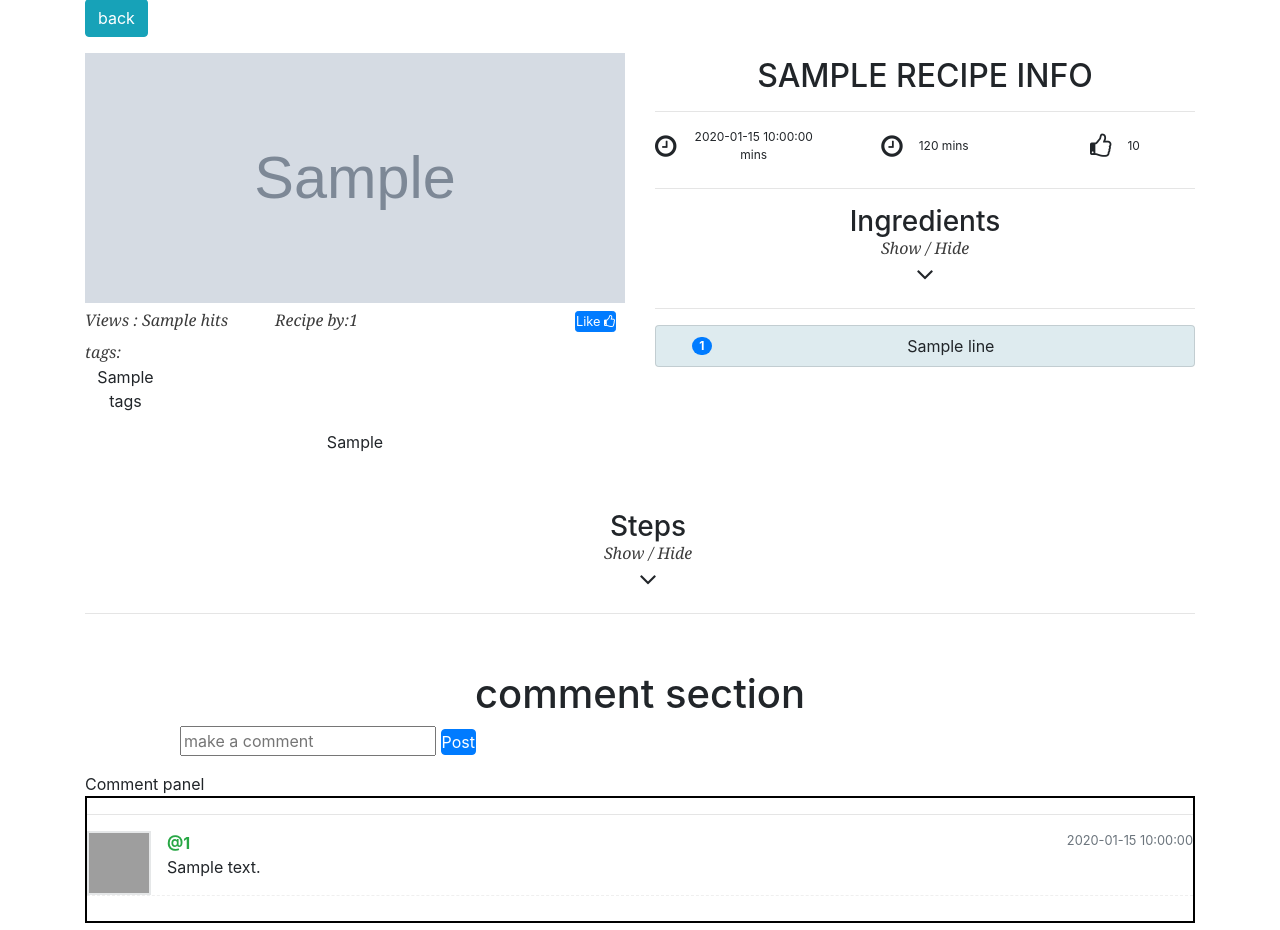
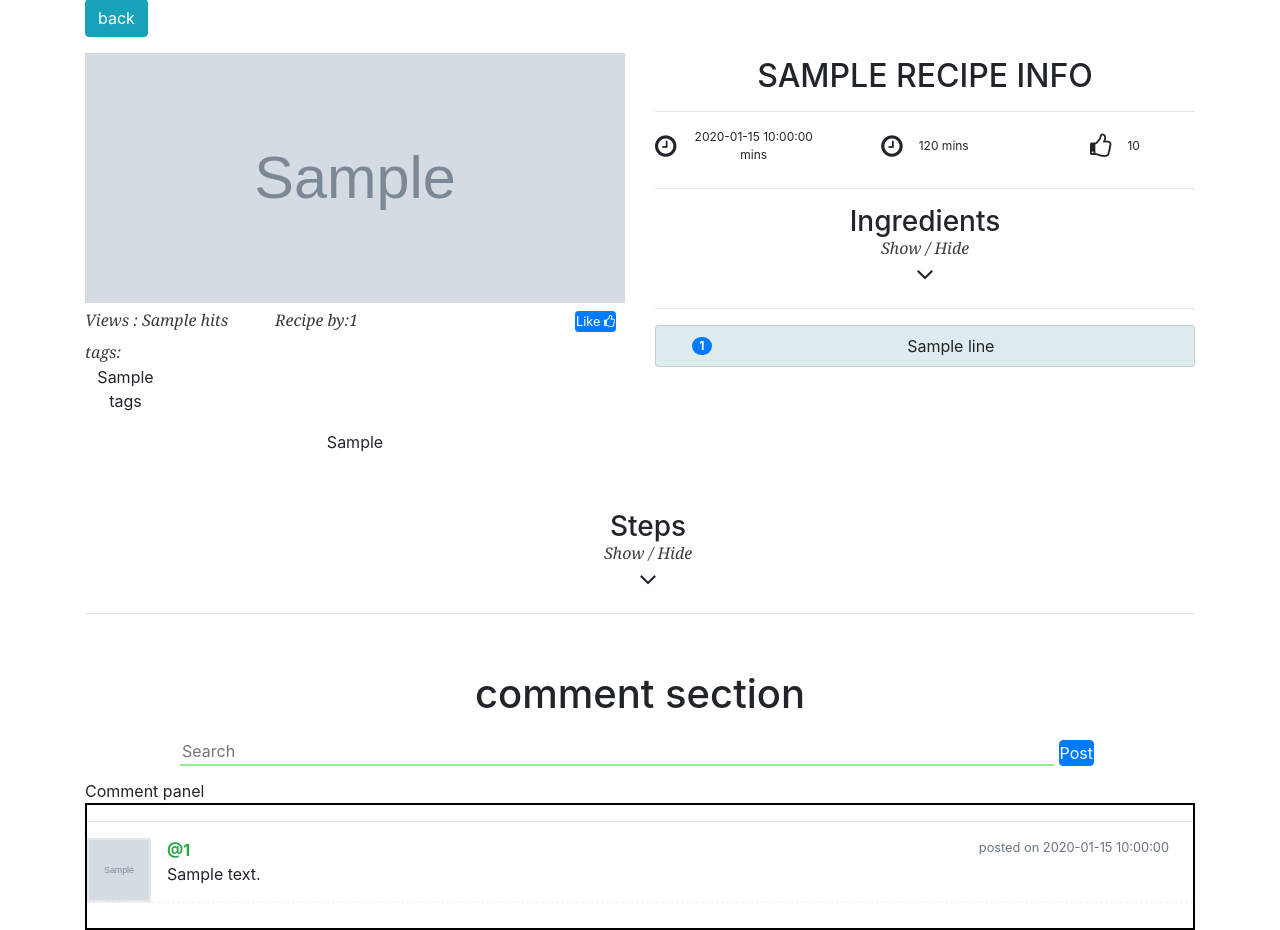
Before and after one commit to conoroshea1996/Cook-Book, a Flask app: template templates/recipeInfo.html in a window 1280 px wide. Shown: the part 57-987 px from the top of the page. Run offline with Flask 2, Linux system fonts and the light colour scheme; the template is opened without the code that fills it: most values are stand-ins (such as "Sample title", 1, 10 or a date in 2020); grey boxes marked "Sample" are stand-in pictures; some libraries are stand-ins or nearby versions; grey boxes are pictures that could not be loaded.

Commit message:
reverse comments order so latest is at top

```diff
--- a/templates/recipeInfo.html
+++ b/templates/recipeInfo.html
@@ -105,15 +105,18 @@
         <div class="col-10 mx-auto">
             <h1 class="text-center">comment section</h1>
             <form action="{{url_for('add_coment',recipe_id=recipeInfo._id)}}" method="POST">
-                <div class="form-group">
-                    <input type="text" name="comment" id="comment" placeholder="make a comment">
+                <div class="searchbar">
+                    <input class="searchBar" type="text" placeholder="Search" aria-label="Search" name="comment"
+                        id="comment">
                     <button class="btn btn-primary mx-auto p-0" type="submit">
                         Post
                     </button>
                 </div>
-            </form>
         </div>
+        </form>
     </div>
+</div>
+<div class="container">
     <div class="row bootstrap snippets">
         <div class="col-12">
             <div class="comment-wrapper">
@@ -125,14 +128,14 @@
                         <div class="clearfix"></div>
                         <hr>
                         <ul class="media-list">
-                            {% for comment in recipeInfo.comments %}
+                            {% for comment in recipeInfo.comments|reverse %}
                             <li class="media">
                                 <a href="#" class="pull-left">
-                                    <img src="https://bootdey.com/img/Content/user_1.jpg" alt="" class="img-circle">
+                                    <img src="{{comment.avatar}}" alt="" class="img-circle">
                                 </a>
                                 <div class="media-body">
                                     <span class="text-muted pull-right">
-                                        <small class="text-muted">{{comment.date}}</small>
+                                        <small class="text-muted mr-4">posted on {{comment.date}}</small>
                                     </span>
                                     <strong class="text-success ml-3">@{{comment.userid}}</strong>
                                     <p class="ml-3">
@@ -150,6 +153,7 @@
         </div>
     </div>
 </div>
+</div>
 <script src="https://ajax.googleapis.com/ajax/libs/jquery/3.4.1/jquery.min.js"></script>
 <script src="{{url_for('static',filename='js/app.js')}}"> </script>
 {% endblock %}
```
